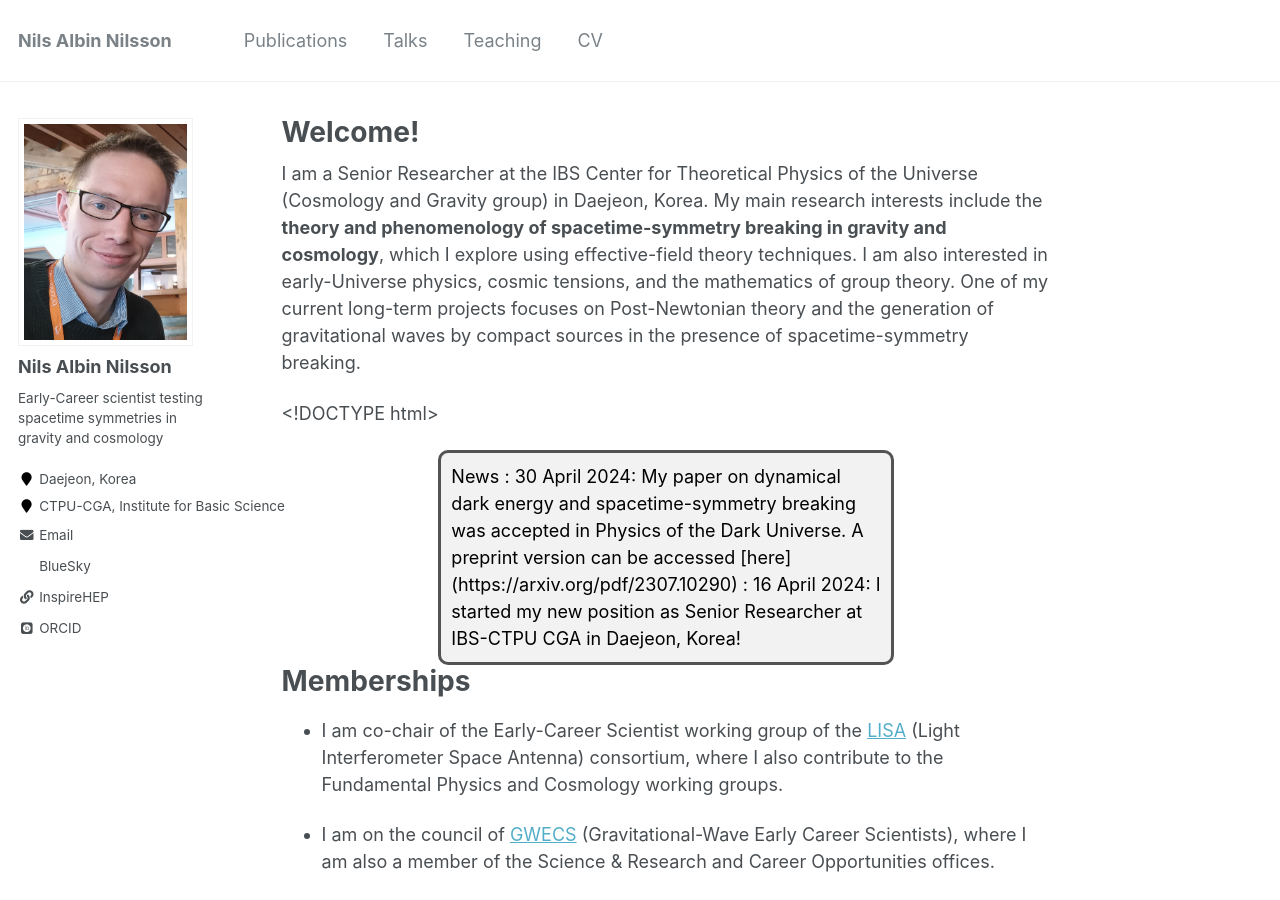
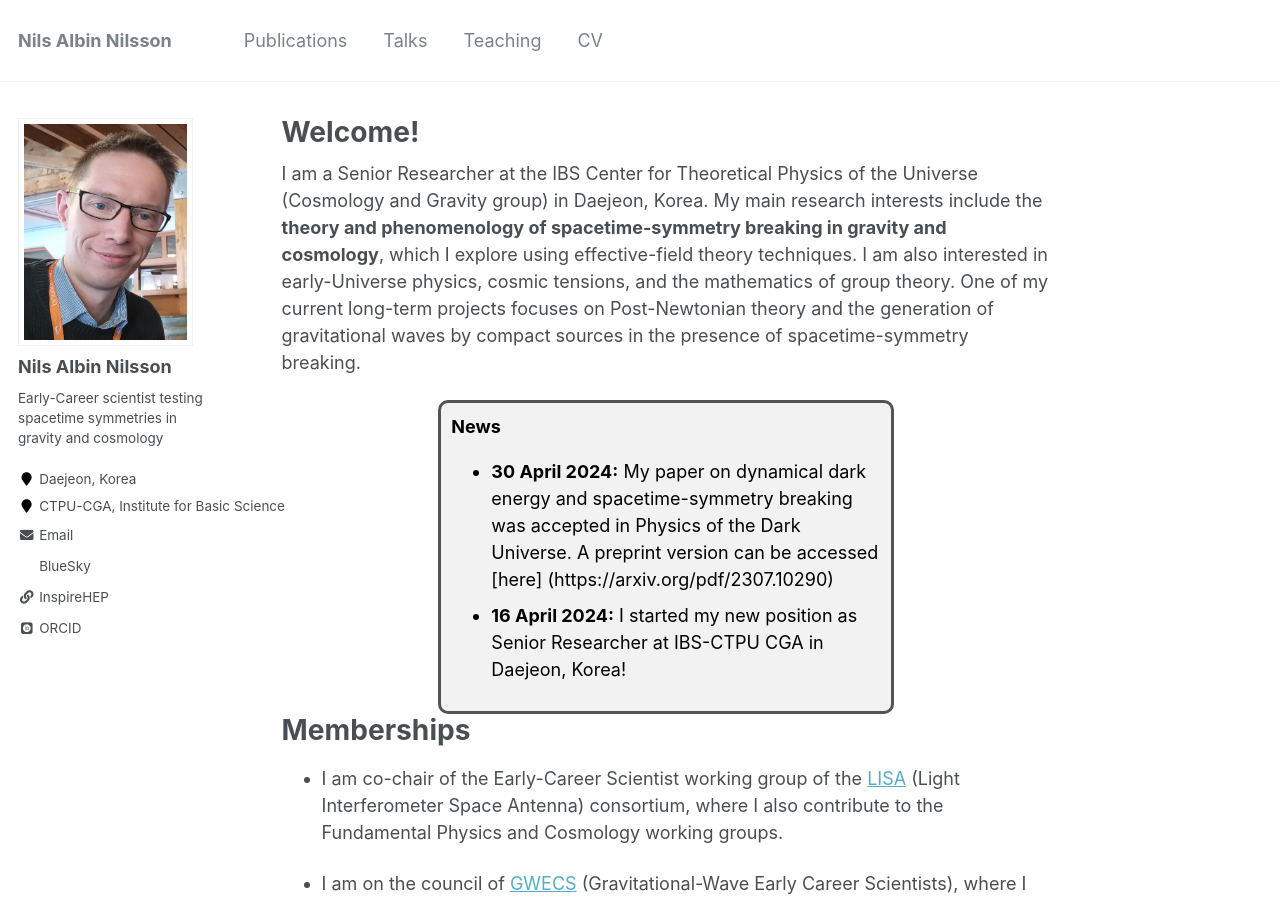
Before and after one commit to nilsanilsson/nilsanilsson.github.io, a Jekyll site: the page built from _pages/about.md, in a window 1280 px wide and 900 px high. Built offline with Jekyll 4.4.1, drawn with Linux system fonts in a browser that asks for light colours; some web fonts are replaced.

Commit message:
Update about.md

```diff
--- a/_pages/about.md
+++ b/_pages/about.md
@@ -9,8 +9,6 @@
 I am a Senior Researcher at the IBS Center for Theoretical Physics of the Universe (Cosmology and Gravity group) in Daejeon, Korea.
 My main research interests include the **theory and phenomenology of spacetime-symmetry breaking in gravity and cosmology**, which I explore using effective-field theory techniques. I am also interested in early-Universe physics, cosmic tensions, and the mathematics of group theory. One of my current long-term projects focuses on Post-Newtonian theory and the generation of gravitational waves by compact sources in the presence of spacetime-symmetry breaking.
 
-
-<!DOCTYPE html>
 <html lang="en">
   <head>
     <meta charset="UTF-8" />
@@ -33,9 +31,11 @@
   <body>
     <!-- This is the markup of your box, in simpler terms the content structure. -->
     <div class="boxed">
-	News
-	: 30 April 2024: My paper on dynamical dark energy and spacetime-symmetry breaking was accepted in Physics of the Dark Universe. A preprint version can be accessed [here]	(https://arxiv.org/pdf/2307.10290)
-	: 16 April 2024: I started my new position as Senior Researcher at IBS-CTPU CGA in Daejeon, Korea!
+	<b>News</b>
+	<ul>
+	  <li><b>30 April 2024:</b> My paper on dynamical dark energy and spacetime-symmetry breaking was accepted in Physics of the Dark Universe. A preprint version can be accessed [here]	(https://arxiv.org/pdf/2307.10290)</li>
+	  <li><b>16 April 2024:</b> I started my new position as Senior Researcher at IBS-CTPU CGA in Daejeon, Korea!</li>
+	</ul>
     </div>
   </body>
 </html>
```
